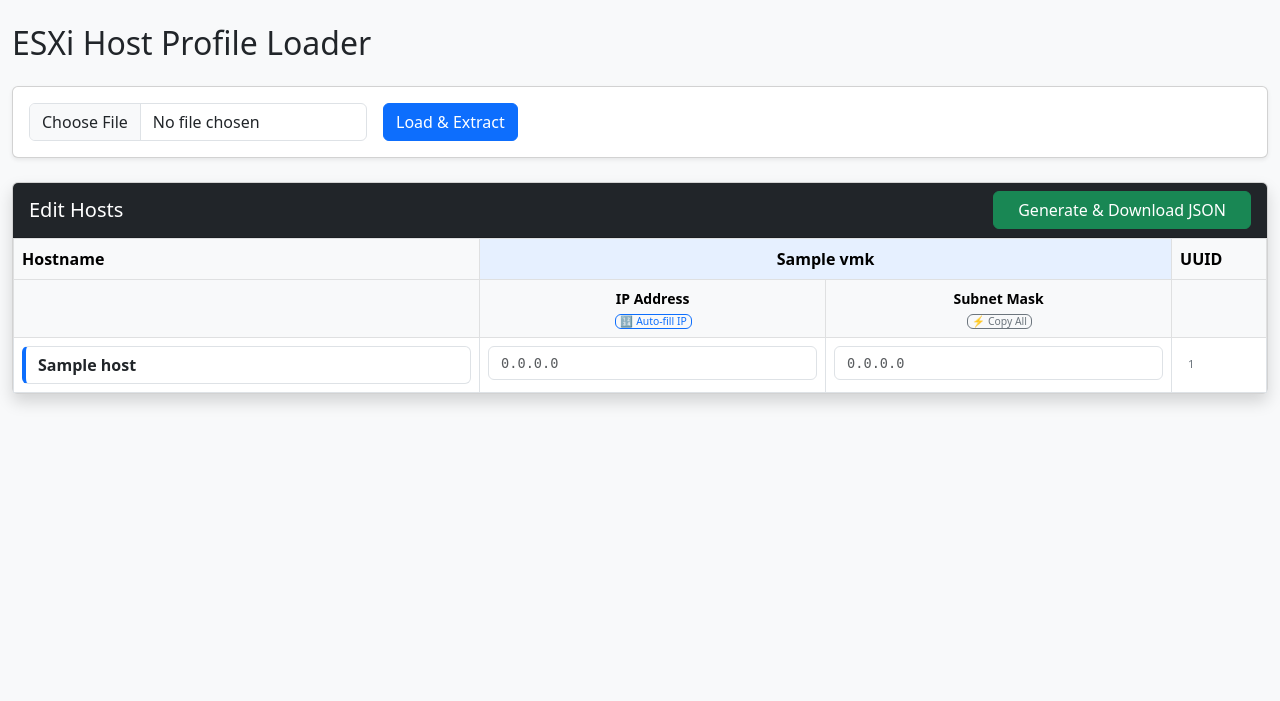
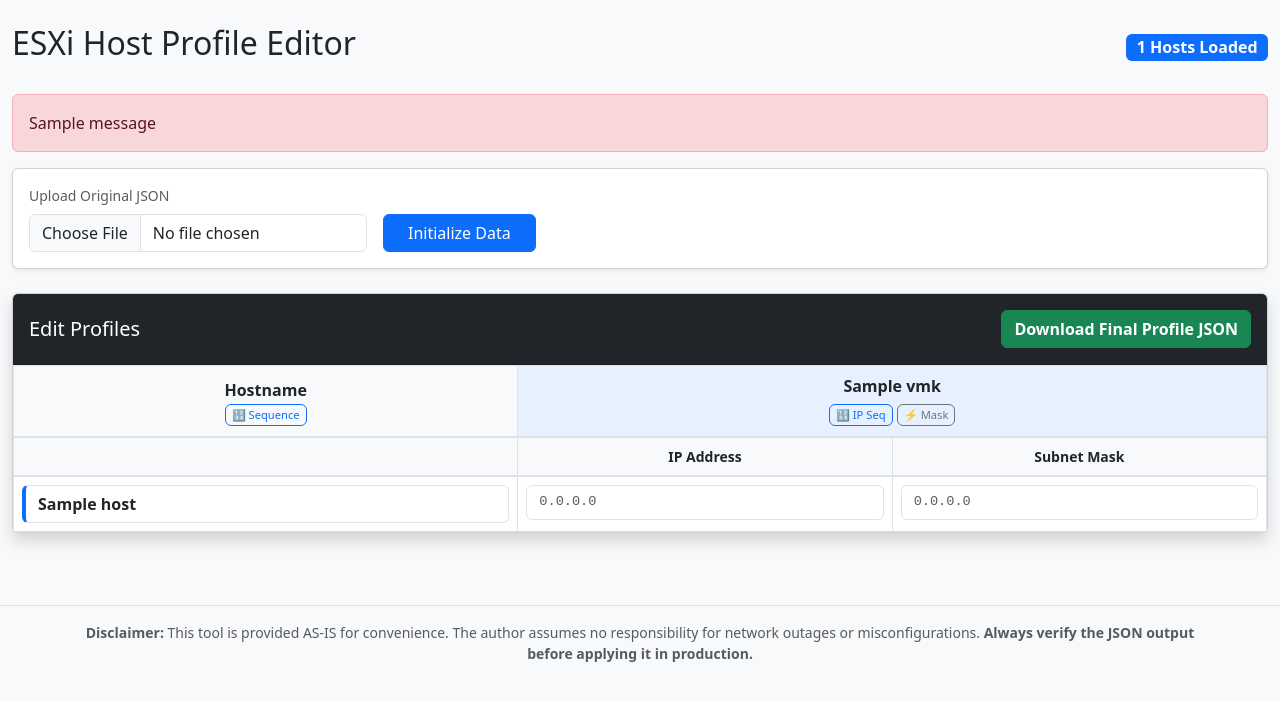
Before and after one commit to KnutssonDevelopment/ClusterConfigForge, a Flask app: template templates/index.html in a window 1280 px wide. Shown: the top 701 px of the page. Run offline with Flask 3, Linux system fonts and the light colour scheme; the template is opened without the code that fills it: most values are stand-ins (such as "Sample title", 1, 10 or a date in 2020); one stand-in notice (Sample message) is shown.

Commit message:
Initial Alpha Version

```diff
--- a/app.py
+++ b/app.py
@@ -1,36 +1,51 @@
-from flask import Flask, render_template, request, send_file, session
 import json
 import io
 import copy
+from flask import Flask, render_template, request, send_file, session, flash
 
 app = Flask(__name__)
-app.secret_key = 'vmware_secret_key'
+app.secret_key = 'vmware_secret_key_change_this_in_production'
 
 
 def extract_host_data(data):
+    """
+    Parses VMware Host Profile JSON and extracts unique host data.
+    Looks in both host-override and host-specific sections.
+    """
     hosts_dict = {}
     vmknic_set = set()
-    for section in ['host-override', 'host-specific']:
+
+    sections = ['host-override', 'host-specific']
+    for section in sections:
         section_data = data.get(section, {})
         for uuid, content in section_data.items():
+            # Safely navigate the JSON structure
             esx_net = content.get('esx', {}).get('network', {})
             net_stacks = esx_net.get('net_stacks', [])
 
+            # Identify Hostname
             hostname = uuid
             if isinstance(net_stacks, list) and len(net_stacks) > 0:
                 hostname = net_stacks[0].get('host_name', uuid)
 
+            # Map VMKNICs
             vmknics = esx_net.get('vmknics', [])
             host_vmks = {}
             for vmk in vmknics:
-                name = vmk['device']
+                name = vmk.get('device', 'unknown')
                 vmknic_set.add(name)
                 host_vmks[name] = {
                     "ipv4_address": vmk.get('ip', {}).get('ipv4_address', ""),
                     "ipv4_subnet_mask": vmk.get('ip', {}).get('ipv4_subnet_mask', "")
                 }
-            hosts_dict[uuid] = {"uuid": uuid, "hostname": hostname, "vmknics": host_vmks}
 
+            hosts_dict[uuid] = {
+                "uuid": uuid,
+                "hostname": hostname,
+                "vmknics": host_vmks
+            }
+
+    # Ensure standard management nics are always visible columns
     for i in range(5):
         vmknic_set.add(f"vmk{i}")
 
@@ -46,11 +61,18 @@ def index():
 @app.route('/load-json', methods=['POST'])
 def load_json():
     file = request.files.get('file')
-    if not file: return "No file", 400
-    raw_data = json.load(file)
-    session['original_json'] = raw_data
-    hosts, vmk_columns = extract_host_data(raw_data)
-    return render_template('index.html', hosts=hosts, vmk_columns=vmk_columns)
+    if not file or file.filename == '':
+        flash("No file selected.")
+        return render_template('index.html', hosts=[], vmk_columns=[])
+
+    try:
+        raw_data = json.load(file)
+        session['original_json'] = raw_data
+        hosts, vmk_columns = extract_host_data(raw_data)
+        return render_template('index.html', hosts=hosts, vmk_columns=vmk_columns)
+    except Exception as e:
+        flash(f"Error parsing JSON: {str(e)}")
+        return render_template('index.html', hosts=[], vmk_columns=[])
 
 
 @app.route('/generate-json', methods=['POST'])
@@ -61,39 +83,49 @@ def generate_json():
     original = session['original_json']
     form = request.form
 
+    # 1. Identify Master Template from first host-specific or override
     master_template = {}
-    for section in ['host-specific', 'host-override']:
-        if section in original and original[section]:
-            first_uuid = next(iter(original[section]))
-            master_template = copy.deepcopy(original[section][first_uuid])
+    for sec in ['host-specific', 'host-override']:
+        if original.get(sec):
+            first_uuid = next(iter(original[sec]))
+            master_template = copy.deepcopy(original[sec][first_uuid])
             break
 
+    if not master_template:
+        return "No valid host template found in JSON", 400
+
+    # 2. Reconstruct JSON: Remove override, build fresh host-specific
     new_json = {k: v for k, v in original.items() if k != 'host-override'}
     new_json['host-specific'] = {}
 
-    uuids = set()
-    for key in form.keys():
-        if key.startswith('host['):
-            uuids.add(key.split('[')[1].split(']')[0])
+    # 3. Process hosts from form
+    uuids = set(key.split('[')[1].split(']')[0] for key in form.keys() if key.startswith('host['))
 
     for uuid in uuids:
-        new_host_entry = copy.deepcopy(master_template)
-        net = new_host_entry.get('esx', {}).get('network', {})
+        host_entry = copy.deepcopy(master_template)
+        net = host_entry.setdefault('esx', {}).setdefault('network', {})
 
+        # Update Hostname
         new_hostname = form.get(f'host[{uuid}][hostname]')
         if 'net_stacks' in net and len(net['net_stacks']) > 0:
             net['net_stacks'][0]['host_name'] = new_hostname
 
-        existing_vmks = net.get('vmknics', [])
+        # Update/Inject VMKNICs
+        existing_vmks = net.setdefault('vmknics', [])
+
+        # We handle vmk0 to vmk9
         for i in range(10):
             dev = f"vmk{i}"
             ip = form.get(f'host[{uuid}][{dev}][ip]')
             mask = form.get(f'host[{uuid}][{dev}][mask]')
 
-            if ip is not None or mask is not None or i < 5:
+            # If user touched these fields or it's a core vmk
+            if ip is not None or mask is not None or i < 2:
                 target_vmk = next((v for v in existing_vmks if v['device'] == dev), None)
-                final_ip = ip if (ip and ip.strip()) else "0.0.0.0"
-                final_mask = mask if (mask and mask.strip()) else "0.0.0.0"
+
+                # Default to 0.0.0.0 as requested
+                final_ip = ip.strip() if (ip and ip.strip()) else "0.0.0.0"
+                final_mask = mask.strip() if (mask and mask.strip()) else "0.0.0.0"
 
                 if target_vmk:
                     target_vmk['ip']['ipv4_address'] = final_ip
@@ -105,12 +137,13 @@ def generate_json():
                         "enabled_services": {"management": (dev == "vmk0")},
                         "key": f"key-vim.host.VirtualNic-{dev}"
                     })
-        new_json['host-specific'][uuid] = new_host_entry
+
+        new_json['host-specific'][uuid] = host_entry
 
     output = io.BytesIO()
     output.write(json.dumps(new_json, indent=2).encode('utf-8'))
     output.seek(0)
-    return send_file(output, mimetype='application/json', as_attachment=True, download_name='final_host_profile.json')
+    return send_file(output, mimetype='application/json', as_attachment=True, download_name='updated_host_profile.json')
 
 
 if __name__ == '__main__':
--- a/templates/index.html
+++ b/templates/index.html
@@ -2,27 +2,39 @@
 <html lang="en">
 <head>
     <meta charset="UTF-8">
-    <title>VMware Host Profile - Advanced Editor</title>
+    <title>VMware Host Profile Master</title>
     <link rel="stylesheet" href="https://cdn.jsdelivr.net/npm/bootstrap@5.3.0/dist/css/bootstrap.min.css">
     <style>
-        .ip-input { min-width: 130px; font-family: monospace; font-size: 0.85rem; }
-        .hostname-input { min-width: 200px; font-weight: bold; border-left: 4px solid #0d6efd; }
-        .btn-tool { padding: 0 4px; font-size: 0.65rem; margin-left: 2px; line-height: 1.2; }
-        .header-tools { display: flex; flex-direction: column; gap: 2px; align-items: center; margin-top: 5px; }
+        .ip-input { min-width: 130px; font-family: 'Courier New', monospace; font-size: 0.85rem; }
+        .hostname-input { min-width: 220px; font-weight: bold; border-left: 4px solid #0d6efd; }
+        .btn-tool { padding: 2px 6px; font-size: 0.7rem; margin-bottom: 2px; }
+        .sticky-thead th { position: sticky; top: 0; background-color: #f8f9fa; z-index: 10; border-bottom: 2px solid #dee2e6; }
     </style>
 </head>
 <body class="bg-light">
     <div class="container-fluid py-4">
-        <h2 class="mb-4">ESXi Host Profile Loader</h2>
+        <div class="d-flex justify-content-between align-items-center mb-4">
+            <h2>ESXi Host Profile Editor</h2>
+            {% if hosts %}<span class="badge bg-primary fs-6">{{ hosts|length }} Hosts Loaded</span>{% endif %}
+        </div>
+
+        {% with messages = get_flashed_messages() %}
+          {% if messages %}
+            {% for message in messages %}
+              <div class="alert alert-danger alert-dismissible fade show">{{ message }}</div>
+            {% endfor %}
+          {% endif %}
+        {% endwith %}
 
         <div class="card mb-4 shadow-sm">
             <div class="card-body">
                 <form action="/load-json" method="post" enctype="multipart/form-data" class="row g-3">
                     <div class="col-auto">
+                        <label class="form-label small text-muted d-block">Upload Original JSON</label>
                         <input type="file" name="file" class="form-control" accept=".json" required>
                     </div>
-                    <div class="col-auto">
-                        <button type="submit" class="btn btn-primary">Load & Extract</button>
+                    <div class="col-auto d-flex align-items-end">
+                        <button type="submit" class="btn btn-primary px-4">Initialize Data</button>
                     </div>
                 </form>
             </div>
@@ -31,49 +43,47 @@
         {% if hosts %}
         <form action="/generate-json" method="post">
             <div class="card shadow">
-                <div class="card-header bg-dark text-white d-flex justify-content-between align-items-center">
-                    <h5 class="mb-0">Edit Hosts</h5>
-                    <button type="submit" class="btn btn-success px-4">Generate & Download JSON</button>
+                <div class="card-header bg-dark text-white d-flex justify-content-between align-items-center py-3">
+                    <h5 class="mb-0">Edit Profiles</h5>
+                    <button type="submit" class="btn btn-success fw-bold">Download Final Profile JSON</button>
                 </div>
-                <div class="card-body p-0 table-responsive">
+                <div class="card-body p-0 table-responsive" style="max-height: 75vh;">
                     <table class="table table-bordered table-hover mb-0">
-                        <thead class="table-light">
-                            <tr>
-                                <th>Hostname</th>
+                        <thead class="sticky-thead">
+                            <tr class="text-center">
+                                <th>
+                                    Hostname
+                                    <div><button type="button" class="btn btn-outline-primary btn-tool" onclick="autoFillHostname()">🔢 Sequence</button></div>
+                                </th>
                                 {% for vmk in vmk_columns %}
-                                <th colspan="2" class="text-center bg-primary bg-opacity-10">{{ vmk }}</th>
+                                <th colspan="2" class="bg-primary bg-opacity-10">
+                                    {{ vmk }}
+                                    <div class="mt-1">
+                                        <button type="button" class="btn btn-outline-primary btn-tool" onclick="generateSequence('{{ vmk }}')">🔢 IP Seq</button>
+                                        <button type="button" class="btn btn-outline-secondary btn-tool" onclick="copyFirstValue('{{ vmk }}')">⚡ Mask</button>
+                                    </div>
+                                </th>
                                 {% endfor %}
-                                <th>UUID</th>
                             </tr>
                             <tr class="small text-muted text-center">
                                 <th></th>
                                 {% for vmk in vmk_columns %}
-                                <th>
-                                    IP Address
-                                    <div class="header-tools">
-                                        <button type="button" class="btn btn-outline-primary btn-tool" onclick="generateSequence('{{ vmk }}')">🔢 Auto-fill IP</button>
-                                    </div>
-                                </th>
-                                <th>
-                                    Subnet Mask
-                                    <div class="header-tools">
-                                        <button type="button" class="btn btn-outline-secondary btn-tool" onclick="copyFirstValue('{{ vmk }}')">⚡ Copy All</button>
-                                    </div>
-                                </th>
+                                <th>IP Address</th>
+                                <th>Subnet Mask</th>
                                 {% endfor %}
-                                <th></th>
                             </tr>
                         </thead>
                         <tbody>
                             {% for host in hosts %}
                             <tr>
-                                <td><input type="text" name="host[{{ host.uuid }}][hostname]" class="form-control hostname-input" value="{{ host.hostname }}"></td>
+                                <td class="px-2">
+                                    <input type="text" name="host[{{ host.uuid }}][hostname]" class="form-control hostname-input hostname-field" value="{{ host.hostname }}">
+                                </td>
                                 {% for vmk in vmk_columns %}
                                     {% set vmk_data = host.vmknics.get(vmk, {}) %}
                                     <td><input type="text" name="host[{{ host.uuid }}][{{ vmk }}][ip]" class="form-control ip-input ip-field-{{ vmk }}" value="{{ vmk_data.ipv4_address or '' }}" placeholder="0.0.0.0"></td>
                                     <td><input type="text" name="host[{{ host.uuid }}][{{ vmk }}][mask]" class="form-control ip-input mask-field-{{ vmk }}" value="{{ vmk_data.ipv4_subnet_mask or '' }}" placeholder="0.0.0.0"></td>
                                 {% endfor %}
-                                <td class="align-middle px-3 text-secondary" style="font-size: 0.7rem;">{{ host.uuid }}</td>
                             </tr>
                             {% endfor %}
                         </tbody>
@@ -88,30 +98,48 @@
         function copyFirstValue(vmkName) {
             const fields = document.querySelectorAll(`.mask-field-${vmkName}`);
             if (fields.length > 0) {
-                const firstValue = fields[0].value;
-                fields.forEach((field, i) => { if(i > 0) field.value = firstValue; });
+                const val = fields[0].value;
+                fields.forEach((f, i) => { if(i > 0) f.value = val; });
             }
         }
 
         function generateSequence(vmkName) {
             const fields = document.querySelectorAll(`.ip-field-${vmkName}`);
             if (fields.length === 0 || !fields[0].value.includes('.')) return;
+            const parts = fields[0].value.split('.');
+            let base = parts.slice(0, 3).join('.');
+            let start = parseInt(parts[3]);
+            fields.forEach((f, i) => { if(i > 0) f.value = `${base}.${start + i}`; });
+        }
 
-            const parts = fields[0].value.split('.');
-            if (parts.length !== 4) return;
+        function autoFillHostname() {
+            const fields = document.querySelectorAll('.hostname-field');
+            if (fields.length === 0) return;
+            const first = fields[0].value;
+            // Matches trailing numbers: "vesx01" -> "vesx", "01"
+            const match = first.match(/^(.*?)(\d+)$/);
+            if (!match) return;
 
-            let baseIp = parts.slice(0, 3).join('.');
-            let lastOctet = parseInt(parts[3]);
+            const prefix = match[1];
+            const startNum = parseInt(match[2]);
+            const padLen = match[2].length;
 
-            fields.forEach((field, index) => {
-                if (index > 0) {
-                    let nextOctet = lastOctet + index;
-                    if (nextOctet < 255) {
-                        field.value = `${baseIp}.${nextOctet}`;
-                    }
+            fields.forEach((f, i) => {
+                if (i > 0) {
+                    let num = (startNum + i).toString().padStart(padLen, '0');
+                    f.value = prefix + num;
                 }
             });
         }
     </script>
 </body>
+<footer class="mt-5 py-3 border-top text-center text-muted">
+    <div class="container">
+        <p class="small mb-0">
+            <strong>Disclaimer:</strong> This tool is provided AS-IS for convenience.
+            The author assumes no responsibility for network outages or misconfigurations.
+            <strong>Always verify the JSON output before applying it in production.</strong>
+        </p>
+    </div>
+</footer>
 </html>
```
Also changed, not shown: README.md (added).
